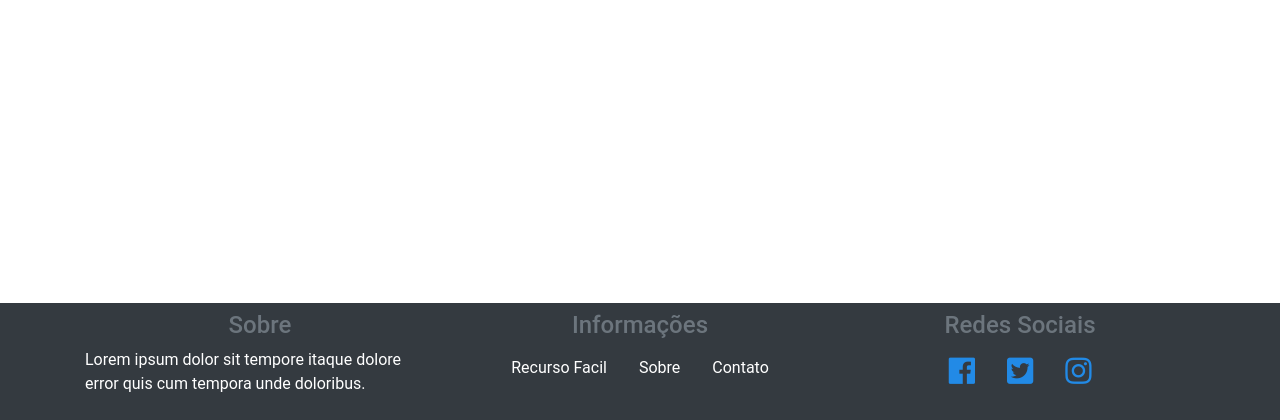
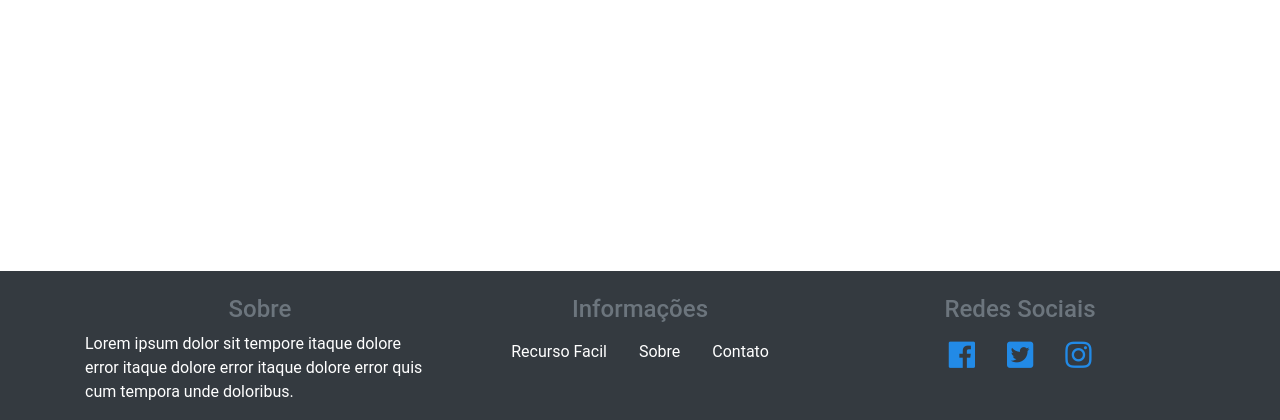
Before and after one commit to natanrch/recurso-facil, a PHP site: page /cabecalho.php in a window 1280 px wide. Shown: the part 380-800 px from the top of the page. Run offline with PHP 8.4, Linux system fonts and the light colour scheme; some libraries are stand-ins or nearby versions.

Commit message:
removido padding do footer

```diff
--- a/footer.php
+++ b/footer.php
@@ -1,12 +1,12 @@
 <footer>
-        <nav class="bg-dark navbar fixed-bottom ">
+        <nav class="bg-dark navbar fixed-bottom p-0 ">
             <div class="container">
-                <div class="row justify-content-start">
-                    <div class="col-md-4">
+                <div class="row">
+                    <div class="col-md-4 mt-4">
                         <h4 class="text-center text-secondary">Sobre</h4>
-                        <p class="text-white">Lorem ipsum dolor sit tempore  itaque dolore error quis cum tempora unde doloribus.</p>
+                        <p class="text-white">Lorem ipsum dolor sit tempore  itaque dolore error itaque dolore error itaque dolore error quis cum tempora unde doloribus.</p>
                     </div>
-                    <div class="col-md-4">
+                    <div class="col-md-4 mt-4">
                         <h4 class="text-center text-secondary">Informações</h4>
                         <ul class="nav justify-content-center">
                             <li class="nav-item"><a href="#" class="nav-link text-white">Recurso Facil</a>
@@ -14,7 +14,7 @@
                             <li class="nav-item"><a href="#" class="nav-link text-white">Contato</a>
                         </ul>
                     </div>
-                    <div class="col-md-4">
+                    <div class="col-md-4 mt-4">
                         <h4 class="text-secondary text-center">Redes Sociais</h4>
                         <ul class="nav justify-content-center">
                             <li class="nav-item"><a href="#" class="nav-link text-white"><i class="fab fa-facebook" id="icon-face"></i></a>
```
